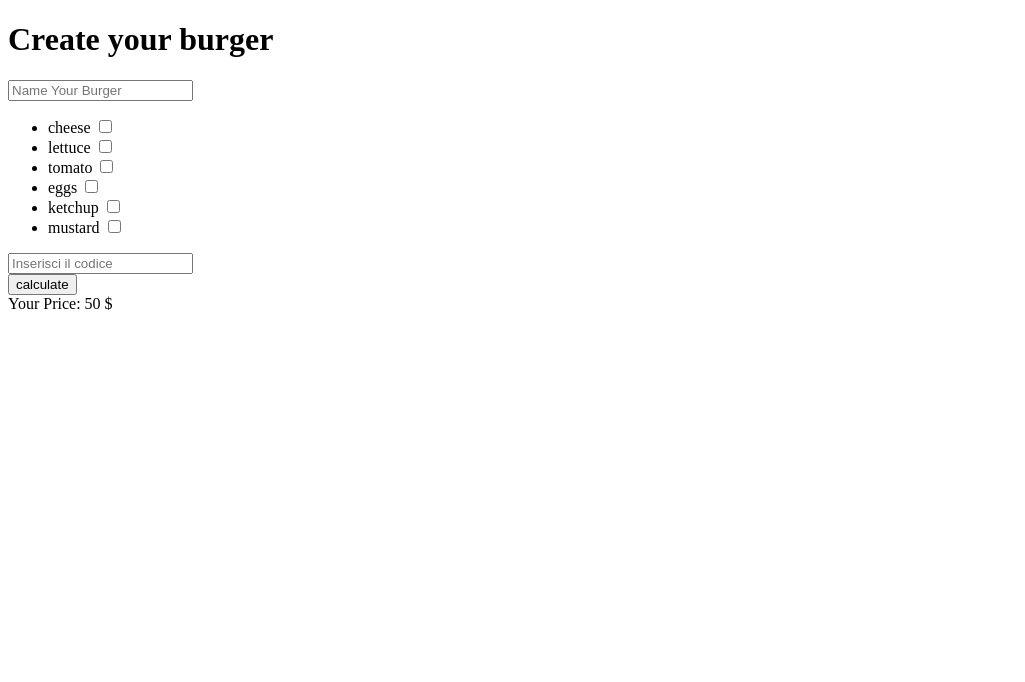
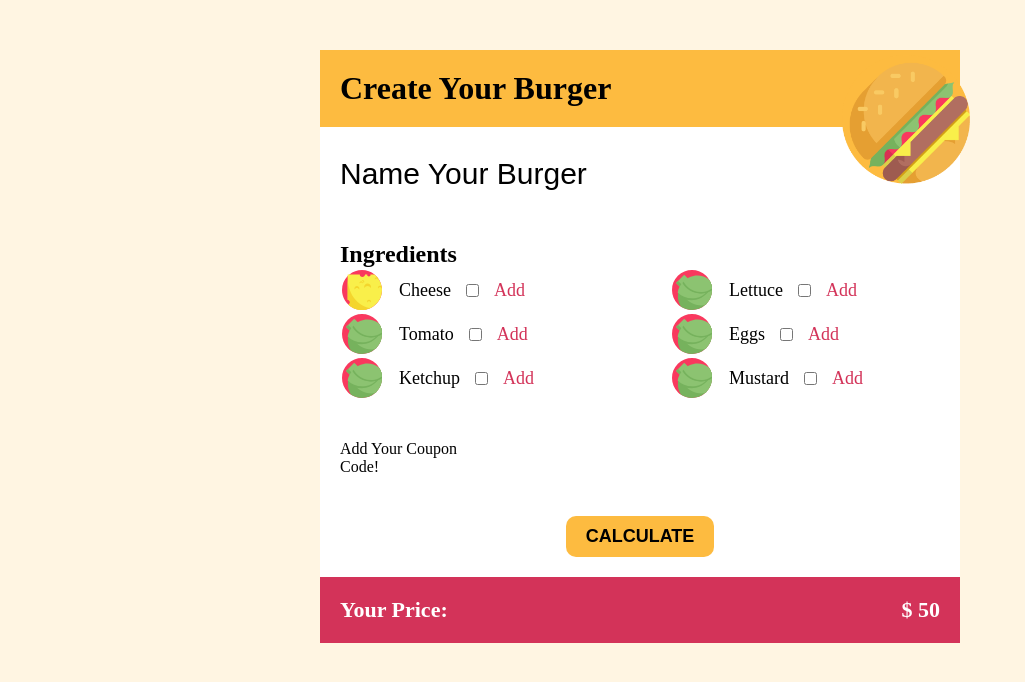
Before and after one commit to MatiaCasu/js-burger, a plain HTML site: page index.html in a window 1280 px wide. Shown: the whole page, without its empty margins (0-1025 px from the left). Drawn offline with Linux system fonts and the light colour scheme.

Commit message:
Aggiunto stile

```diff
--- a/css/style.css
+++ b/css/style.css
@@ -0,0 +1,142 @@
+/* Colori
+top bg orange/bottone calcola
+background-color: #fdbb40;
+
+lateral bg pink- bg coupon
+background-color: #fff5e2;
+
+price/checkbox
+background-color: #d33359;
+/Colori*/
+*{
+  margin: 0;
+  padding: 0;
+  box-sizing: border-box;
+  /* border: 1px solid #000; */
+}
+
+/* Mix */
+input, button{
+  border: 0
+}
+
+.flex_box{
+  display: flex;
+}
+/* /Mix */
+
+/* Body */
+body{
+  background-color: #fff5e2;
+}
+
+.body_wrap{
+  width: 50%;
+  margin: 50px auto;
+  background-color: #fff;
+  text-transform: capitalize;
+}
+
+.p20{
+  padding: 20px;
+}
+/* /Body */
+
+/* Header */
+.title{
+  background-color: #fdbb40;
+  position: relative;
+}
+
+img.burger_img{
+  width: 20%;
+  position: absolute;
+  top: 5px;
+  right: -10px;
+}
+/* /Header */
+
+/* Name Burger */
+.name_burger > input::placeholder {
+  color: #000;
+}
+
+.name_burger > input{
+  font-size: 30px;
+  padding: 10px 0;
+  width: 100%;
+}
+/* /Name Burger */
+
+/* Ingredits List */
+.ingredients ul{
+  list-style: none;
+  padding: 0;
+  flex-wrap: wrap;
+  justify-content: space-between;
+}
+
+.ingredients ul li{
+  align-items: center;
+  flex-basis: 45%;
+  justify-content: flex-start;
+  font-size: 18px;
+}
+
+.ingredients ul li img{
+  width: 40px;
+  margin: 2px;
+}
+
+.ingredients ul li label{
+  margin: 0 15px;
+}
+
+.ingredients ul li input.Ingredients{
+  background-color: pink;
+}
+
+label.addLabel{
+  color: #d33359;
+}
+/* /Ingredits List */
+
+/* Coupon */
+.coupon_box input{
+  flex-basis: 100%;
+}
+
+.coupon_box input:focus {
+  outline: 0;
+  background-color: #d33359;
+  color: #fff;
+  text-align: center;
+}
+/* /Coupon */
+
+/* Calculate */
+.calculate{
+  width: 100%;
+  text-align: center;
+}
+
+.calculate button{
+  background-color: #fdbb40;
+  padding: 10px 20px;
+  text-transform: uppercase;
+  font-weight: bolder;
+  font-size: 18px;
+  border-radius: 10px;
+}
+/* /Calculate */
+
+/* Price */
+.your_price{
+  background-color: #d33359;
+  color: #fff;
+  justify-content: space-between;
+  font-size: 22px;
+  font-weight: bolder;
+}
+
+/* Price */
--- a/index.html
+++ b/index.html
@@ -9,55 +9,76 @@
     <title>Your Burger</title>
   </head>
   <body>
+    <div class="body_wrap">
       <header>
-      <h1>Create your burger</h1>
+        <div class="title">
+          <h1 class="p20">Create your burger</h1>
+          <img class="burger_img" src="img/burger-top.png" alt="">
+        </div>
       </header>
       <main>
-      <div class="name_burger">
+        <div class="name_burger p20">
+          <label for="n_burger"></label>
           <input id="n_burger" type="text" name="" placeholder="Name Your Burger">
         </div>
-      <div class="ingredients">
-        <ul>
-          <li>
+        <div class="ingredients p20">
+          <h2>Ingredients</h2>
+          <ul class="flex_box">
+            <li class="flex_box">
+              <img src="img/cheese.svg" alt="">
               <label for="cheese">cheese</label>
               <input id="cheese" class="ingredients" type="checkbox" name="cheese" value="10">
+              <label class="addLabel" for="cheese">add</label>
             </li>
-          <li>
+            <li class="flex_box">
+              <img src="img/lettuce.svg" alt="">
               <label for="lettuce">lettuce</label>
               <input id="lettuce" class="ingredients" type="checkbox" name="cheese" value="8">
+              <label class="addLabel" for="lettuce">add</label>
             </li>
-          <li>
+            <li class="flex_box">
+              <img src="img/lettuce.svg" alt="">
               <label for="tomato">tomato</label>
               <input id="tomato" class="ingredients" type="checkbox" name="cheese" value="8">
+              <label class="addLabel" for="lettuce">add</label>
             </li>
-          <li>
+            <li class="flex_box">
+              <img src="img/lettuce.svg" alt="">
               <label for="eggs">eggs</label>
               <input id="eggs" class="ingredients" type="checkbox" name="cheese" value="15">
+              <label class="addLabel" for="lettuce">add</label>
             </li>
-          <li>
+            <li class="flex_box">
+              <img src="img/lettuce.svg" alt="">
               <label for="ketchup">ketchup</label>
               <input id="ketchup" class="ingredients" type="checkbox" name="cheese" value="4">
+              <label class="addLabel" for="lettuce">add</label>
             </li>
-          <li>
+            <li class="flex_box">
+              <img src="img/lettuce.svg" alt="">
               <label for="mustard">mustard</label>
               <input id="mustard" class="ingredients" type="checkbox" name="cheese" value="4">
+              <label class="addLabel" for="lettuce">add</label>
             </li>
           </ul>
         </div>
-      <div class="coupon_box">
-        <input id="yourCoupon" type="text" name="" placeholder="Inserisci il codice">
+        <div class="coupon_box flex_box p20">
+          <label for="yourCoupon">Add your Coupon code!</label>
+          <input id="yourCoupon" type="text" name="" value="">
         </div>
+        <div class="calculate p20">
           <button id="compute" type="button" name="button">calculate</button>
+        </div>
       </main>
       <footer>
-      <div class="your_price">
-        Your Price:
-        <span id="price">50</span>
-        $
+        <div class="your_price flex_box p20">
+          <span>Your Price:</span>
+          <span id="price">
+            $ 50
+          </span>
         </div>
       </footer>
-
-
+    </div>
     <script src="js/script.js"></script>
   </body>
 </html>
--- a/js/script.js
+++ b/js/script.js
@@ -43,7 +43,7 @@ compute.addEventListener("click", function(){
     }
     // /Trova in listaCoupn l'elemento uguale al valore inputCoupon e applica il 20% di sconto
 
-    price.innerHTML = plainPrice;
+    price.innerHTML = "$ " + plainPrice;
   }
   // crea Alert fin che l'input n_burger non ha valore diverso da vuoto ("")
 
```
Also changed, not shown: img/burger-top.png (added), img/cheese.svg (added), img/lettuce.svg (added). Lines whose indentation alone changed are shown as unchanged.
